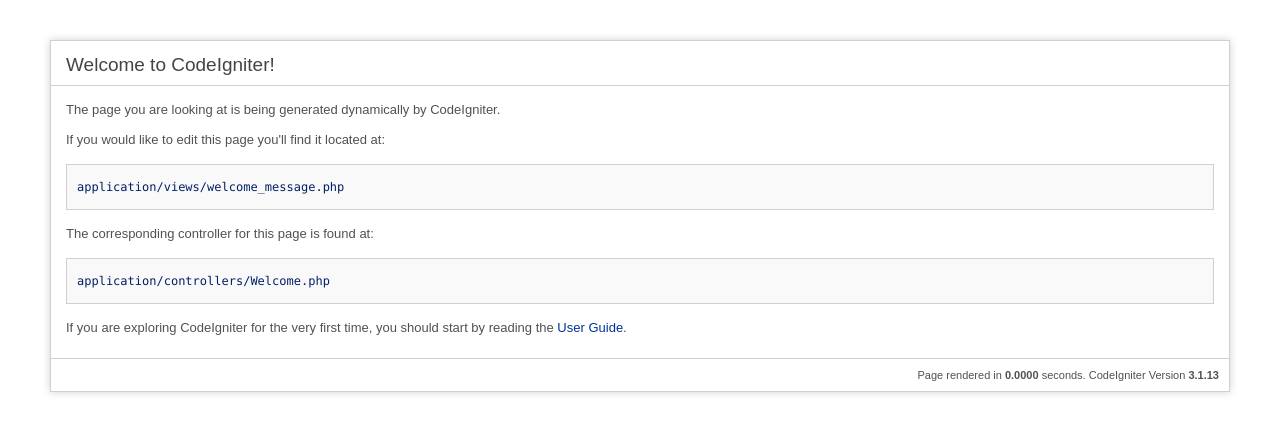
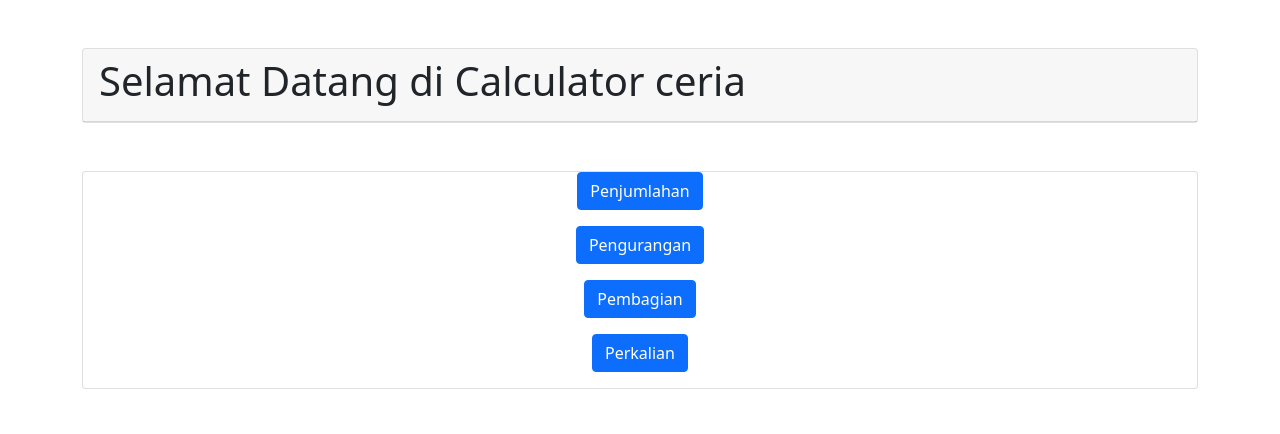
Before and after one commit to melatinurmalasari/JWP-ci3-calculator-collaborators, a CodeIgniter app: page /calkulator/ in a window 1280 px wide. Shown: the top 434 px of the page. Run offline with CodeIgniter, Linux system fonts and the light colour scheme.

Commit message:
Merge branch 'feature/perkalian' into develop
# Conflicts:
#	application/controllers/Pembagian.php
#	application/views/pembagian.php

```diff
--- a/application/config/autoload.php
+++ b/application/config/autoload.php
@@ -89,7 +89,7 @@ $autoload['drivers'] = array();
 |
 |	$autoload['helper'] = array('url', 'file');
 */
-$autoload['helper'] = array();
+$autoload['helper'] = array("url");
 
 /*
 | -------------------------------------------------------------------
--- a/application/config/config.php
+++ b/application/config/config.php
@@ -23,7 +23,7 @@ defined('BASEPATH') OR exit('No direct script access allowed');
 | a PHP script and you can easily do that on your own.
 |
 */
-$config['base_url'] = '';
+$config['base_url'] = 'http://localhost/calkulator/';
 
 /*
 |--------------------------------------------------------------------------
--- a/application/controllers/Welcome.php
+++ b/application/controllers/Welcome.php
@@ -20,6 +20,6 @@ class Welcome extends CI_Controller {
 	 */
 	public function index()
 	{
-		$this->load->view('welcome_message');
+		$this->load->view('welcome');
 	}
 }
--- a/application/views/welcome.php
+++ b/application/views/welcome.php
@@ -18,10 +18,10 @@
 		<div class="card body mt-5">
 			<div class="container text-center">
 				<div class="mb-3">
-					<a href="" class="btn btn-primary">Penjumlahan</a>
+					<a href="<?php echo base_url('penjumlahan') ?>" class="btn btn-primary">Penjumlahan</a>
 				</div>
 				<div class="mb-3">
-					<a href="" class="btn btn-primary">Pengurangan</a>
+					<a href="<?php echo base_url('pengurangan') ?>" class="btn btn-primary">Pengurangan</a>
 				</div>
 				<div class="mb-3">
 					<a href="<?php echo base_url('pembagian') ?>" class="btn btn-primary">Pembagian</a>
```
